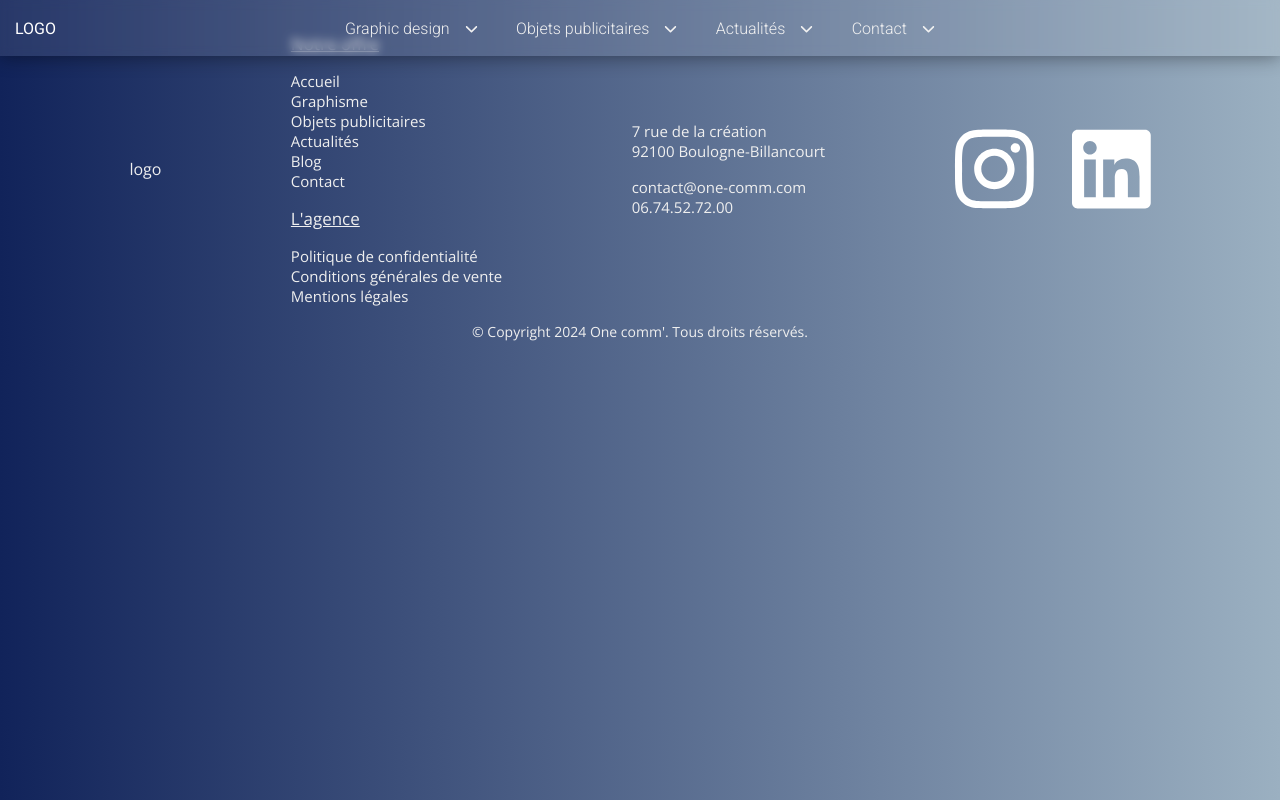
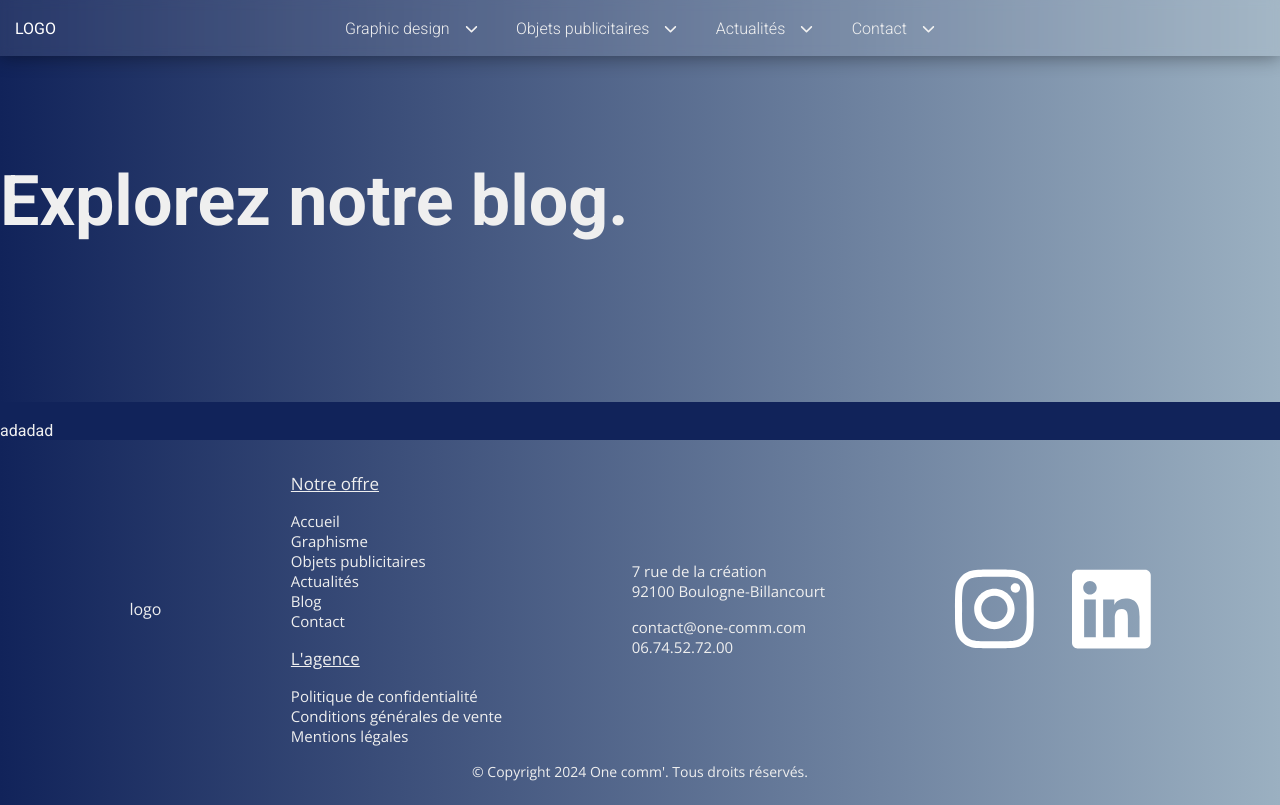
Before and after one commit to Scharlyopitz/One-comm, a React (Vite) app: page /blog in a window 1280 px wide. Built offline with nearby package versions, Linux system fonts and the light colour scheme.

Commit message:
Ajout composent liste

```diff
--- a/src/App.jsx
+++ b/src/App.jsx
@@ -5,6 +5,7 @@ import Nav from "./components/Nav/Nav";
 import Contact from "./pages/Contact";
 import GraphicDesign from "./pages/GraphicDesign";
 import ObjetsPublicitaires from "./pages/ObjetsPublicitaires";
+import Blog from "./pages/Blog";
 
 function App() {
   const Contacts = {
@@ -22,6 +23,7 @@ function App() {
         <Route path="/graphicDesign" element={<GraphicDesign />} />
         <Route path="/objetsPublicitaires" element={<ObjetsPublicitaires />} />
         <Route path="/contact" element={<Contact Contacts={Contacts} />} />
+        <Route path="/blog" element={<Blog />} />
       </Routes>
       <Footer Contacts={Contacts} />
     </>
--- /dev/null
+++ b/src/components/Liste/Liste.jsx
@@ -0,0 +1,10 @@
+export default function Liste() {
+  return (
+    <div className="listesContainer">
+      <div className="liste">
+        <img src="" alt="" />
+        <p>adadad</p>
+      </div>
+    </div>
+  );
+}
--- /dev/null
+++ b/src/pages/Blog.jsx
@@ -0,0 +1,11 @@
+import Liste from "../components/Liste/Liste";
+import MiniSectionTxt from "../components/MiniSectionTxt/MiniSectionTxt";
+
+export default function Blog() {
+  return (
+    <main>
+      <MiniSectionTxt title="Explorez notre blog." />
+      <Liste />
+    </main>
+  );
+}
--- /dev/null
+++ b/src/sass/liste/_liste.scss
@@ -0,0 +1,7 @@
+.listesContainer {
+  background-color: $White;
+
+  .liste {
+    background-color: $LinearDarkBlue;
+  }
+}
--- a/src/style/style.css
+++ b/src/style/style.css
@@ -593,6 +593,13 @@ footer .copyright p {
   justify-content: space-between;
 }
 
+.listesContainer {
+  background-color: #efefef;
+}
+.listesContainer .liste {
+  background-color: #11235a;
+}
+
 .miniSection {
   padding: 20vh 0;
 }
--- a/src/style/style.scss
+++ b/src/style/style.scss
@@ -17,6 +17,8 @@
 @import "../sass/home/section4";
 @import "../sass/home/section5";
 
+@import "../sass/liste/liste";
+
 @import "../sass/miniSectionTxt/miniSectionTxt";
 
 @import "../sass/nav/nav";
```
Also changed, not shown: 1 other file (tests, documents, lock files or other folders).
